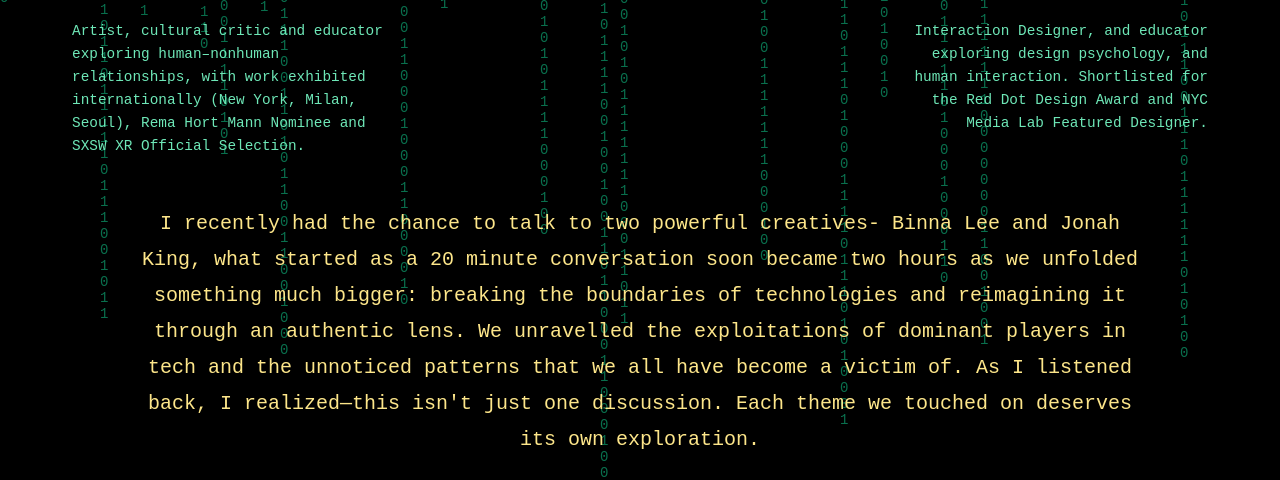
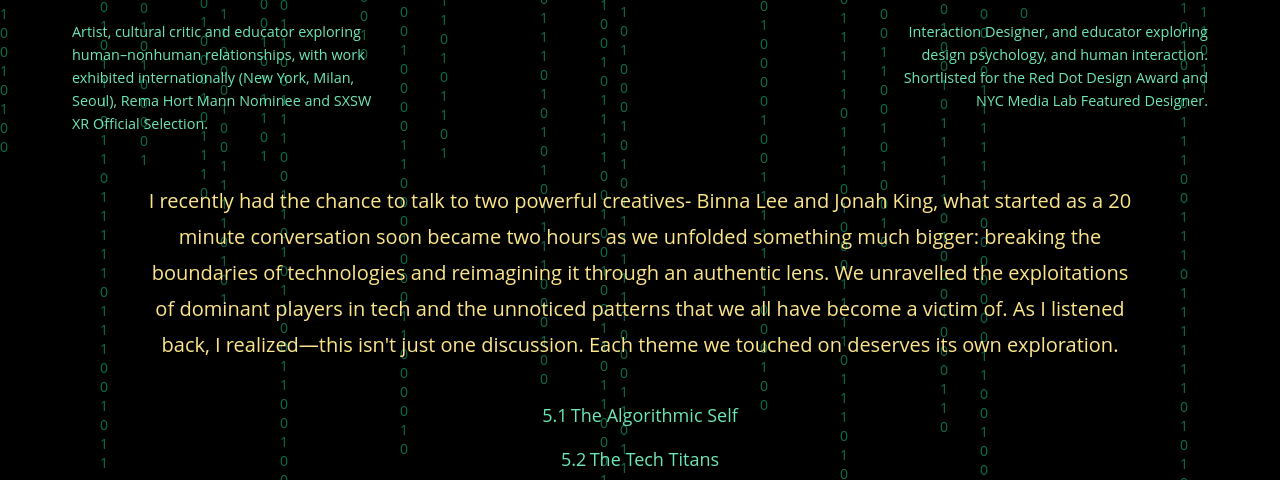
Before and after one commit to mehakx/designingauthenticity, a plain HTML site: page index.html in a window 1280 px wide. Shown: the part 260-740 px from the top of the page. Drawn offline with Linux system fonts and the light colour scheme.

Commit message:
Update index.html

```diff
--- a/index.html
+++ b/index.html
@@ -14,7 +14,7 @@
         body {
             background: black;
             color: #10b981;
-            font-family: 'Courier New', monospace;
+            font-family: "Open Sans", monospace;
             min-height: 100vh;
             overflow-x: hidden;
             position: relative;
@@ -153,7 +153,7 @@
             color: #6ee7b7;
             font-size: 1.125rem;
             margin: 0.75rem 0;
-            font-family: 'Courier New', monospace;
+            font-family: "Open Sans", monospace;
         }
 
         .clickable-chapter {
```
